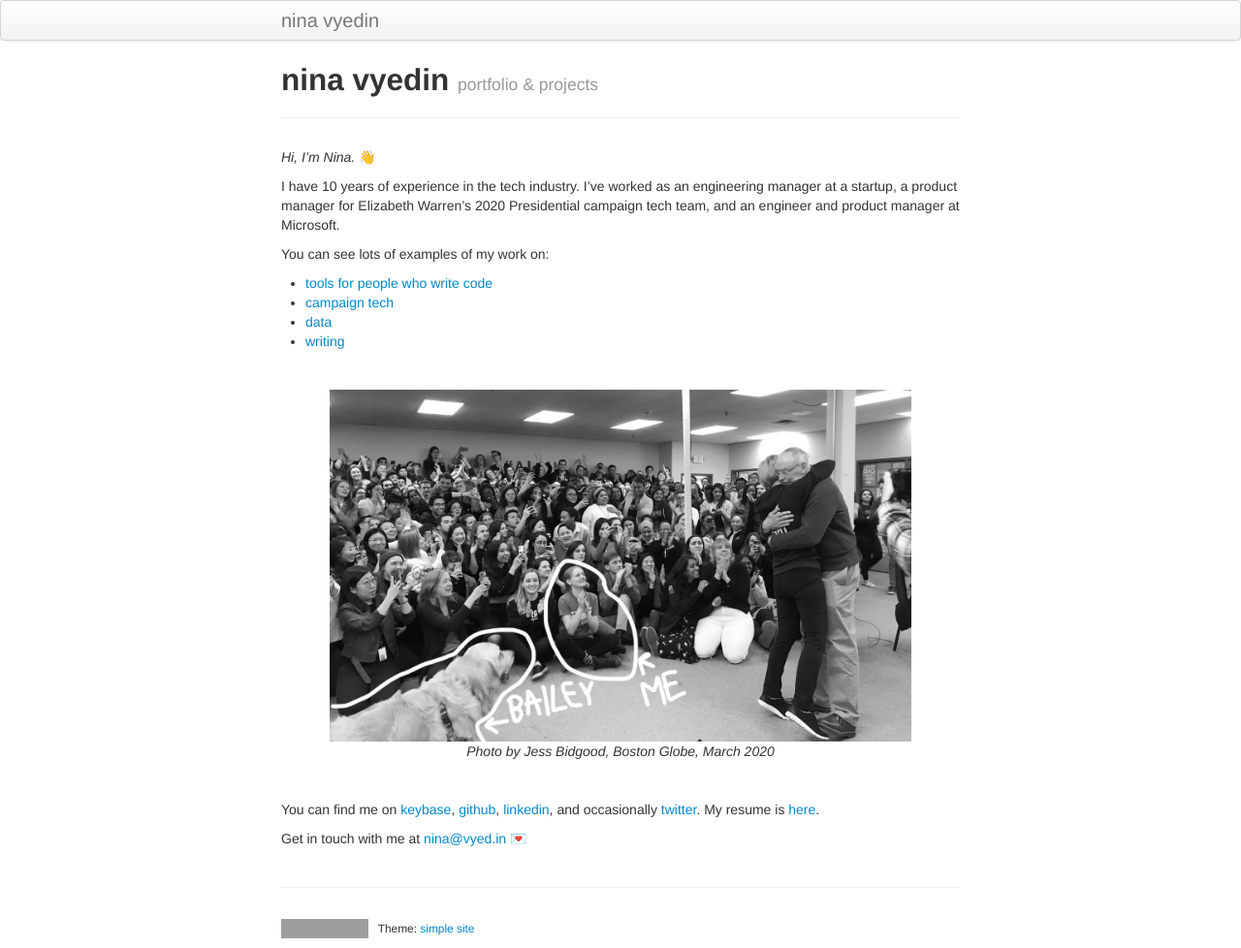
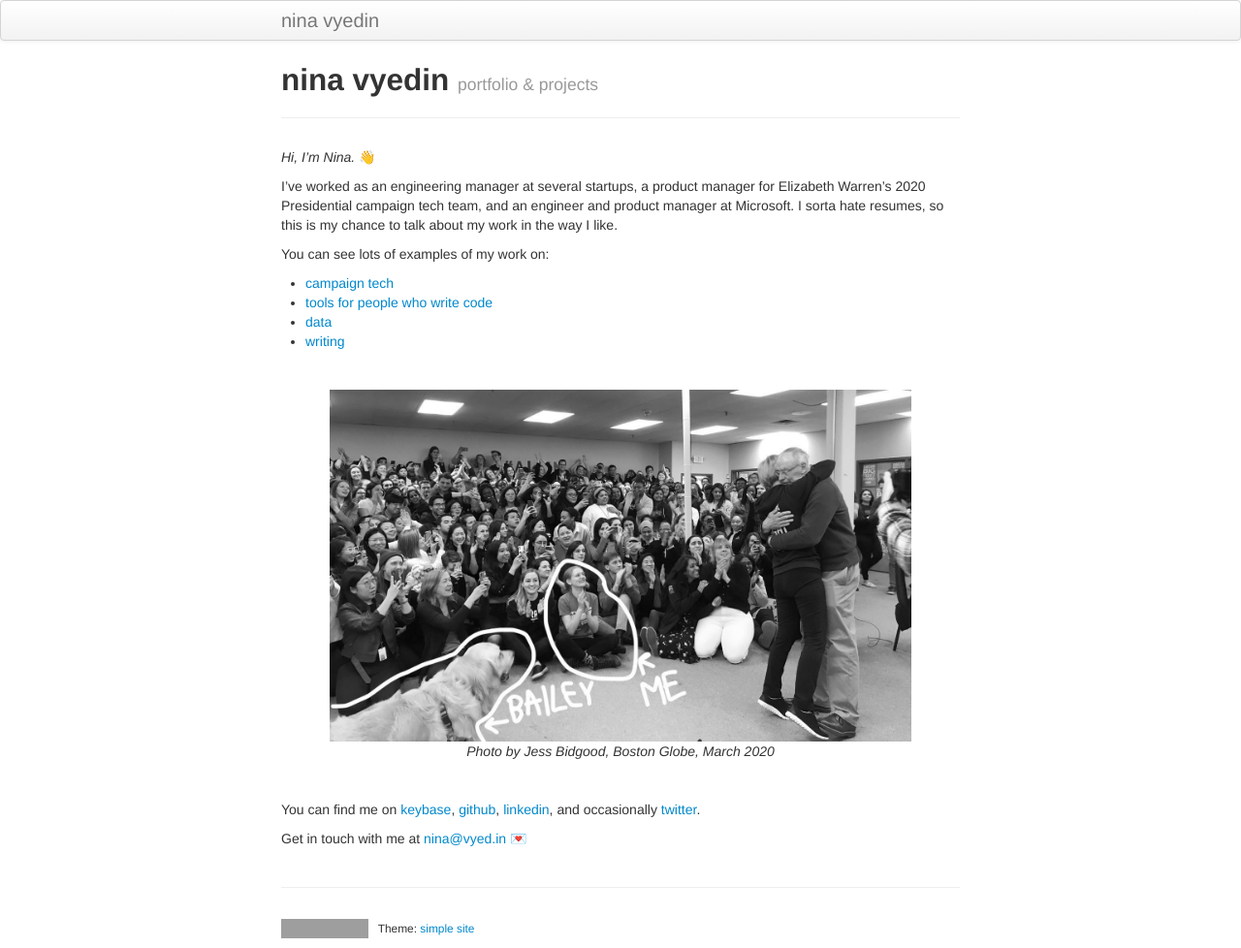
Before and after one commit to vyedin/vyedin.github.io, a Jekyll site: the page built from index.md, in a window 1280 px wide. Shown: the whole page at 97% size. Built offline with Jekyll 4.4.1, drawn with Linux system fonts in a browser that asks for light colours; grey boxes are pictures that could not be loaded.

Commit message:
even moar cleanup

```diff
--- a/index.md
+++ b/index.md
@@ -7,12 +7,12 @@ description:
 
 _Hi, I'm Nina._ 👋
 
-I have 10 years of experience in the tech industry. I've worked as an engineering manager at a startup, a product manager for Elizabeth Warren's 2020 Presidential campaign tech team, and an engineer and product manager at Microsoft.
+I've worked as an engineering manager at several startups, a product manager for Elizabeth Warren's 2020 Presidential campaign tech team, and an engineer and product manager at Microsoft. I sorta hate resumes, so this is my chance to talk about my work in the way I like.
 
 You can see lots of examples of my work on:
 
+* [campaign tech](/pages/campaigns.html)
 * [tools for people who write code](/pages/devtools.html)
-* [campaign tech](/pages/campaigns.html)
 * [data](/pages/data.html)
 * [writing](https://medium.com/@vyedin)
 
@@ -23,6 +23,6 @@ You can see lots of examples of my work on:
 
 <br/>
 
-You can find me on [keybase](https://keybase.io/vyedin), [github](https://github.com/vyedin), [linkedin](https://www.linkedin.com/in/vyedin/), and occasionally [twitter](https://twitter.com/vyedin). My resume is [here](/assets/resumes/Vyedin.pdf).
+You can find me on [keybase](https://keybase.io/vyedin), [github](https://github.com/vyedin), [linkedin](https://www.linkedin.com/in/vyedin/), and occasionally [twitter](https://twitter.com/vyedin).
 
 Get in touch with me at [nina@vyed.in](mailto:nina@vyed.in) 💌
```
